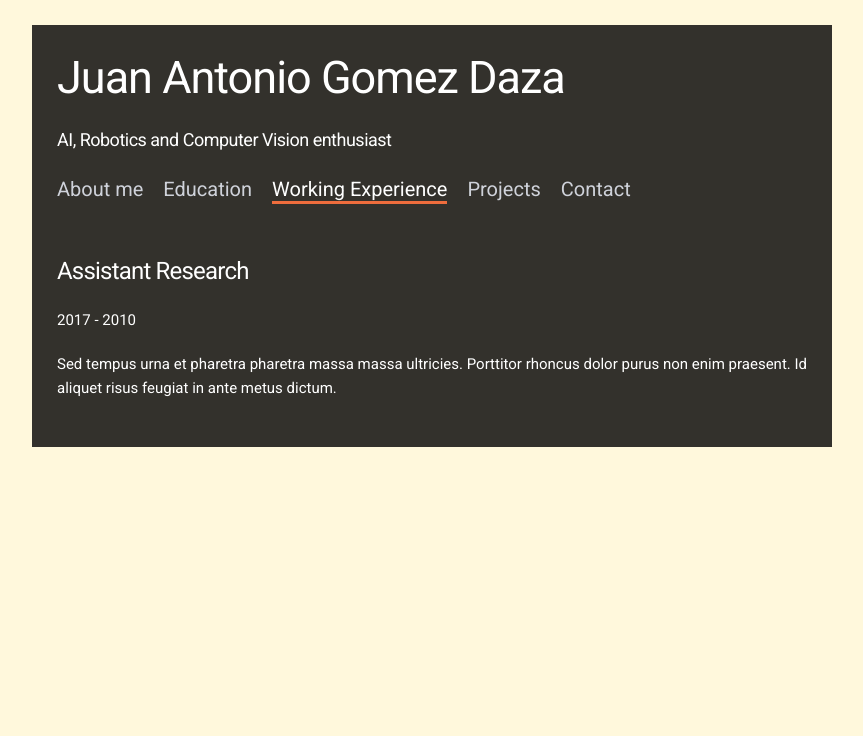
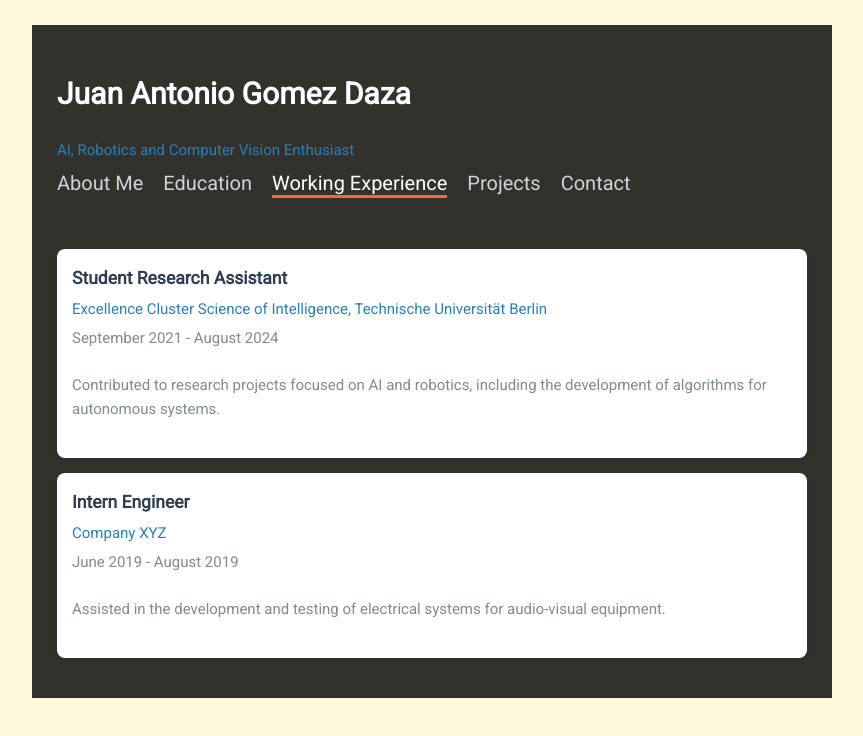
Before and after one commit to juanangd/juanangd.github.io, a plain HTML site: page index.html in a window 1280 px wide. Both pictures are taken after a click on the link "Working Experience". Shown: the whole page, without its empty margins (208-1071 px from the left). Drawn offline with nearby package versions, Linux system fonts and the light colour scheme.

Commit message:
some more changes

```diff
--- a/index.html
+++ b/index.html
@@ -30,19 +30,17 @@
     <header id="header">
       <!--<img src="logo.png">-->
       <h1>Juan Antonio Gomez Daza</h1>
-      <h4>AI, Robotics and Computer Vision enthusiast</h4>
+      <h4>AI, Robotics and Computer Vision Enthusiast</h4>
 
       <!-- Menu link fragment #id should match a div id. Example: <a href="#home"> links to <div id="home"></div>  -->
       <ul class="main-menu">
-        <li><a href="#home">About me</a></li>
+        <li><a href="#home">About Me</a></li>
         <li><a href="#education">Education</a></li>
         <li><a href="#working_exp">Working Experience</a></li>
         <li><a href="#projects">Projects</a></li>
         <li><a href="#contact">Contact</a></li>
       </ul>
     </header>
-
-
 
     <div id="container">
       <div class="inner">
@@ -55,26 +53,47 @@
           </div>
 
           <div id="education" class="content-region hide">
-            <p>
-              CV, Robotics and AI enthusiast seeking a job opportunity. I completed my Master's in Computer Science at the Technical University of Berlin, where I also worked as a Student Research Assistant in the Excellence Cluster Science of Intelligence. I hold a B.Sc. in Sound and Image Engineering (Electrical Engineering) from the University of Malaga. Additionally, I have gained relevant engineering experience through various previous roles.
-            </p>
+            <!--<img src="image.png" alt="TU Berlin Logo" class="education-logo">-->
+            <div class="education-item">
+              <h3>Technische Universität Berlin</h3>
+              <h4>Master of Science - Computer Science</h4>
+              <p>November 2020 - August 2024</p>
+            </div>
+            <div class="education-item">
+              <h3>University of Malaga</h3>
+              <h4>Bachelor of Science - Sound and Image Engineering (Electrical Engineering)</h4>
+              <p>September 2015 - June 2019</p>
+            </div>
           </div>
 
           <div id="projects" class="content-region hide">
+            <h2>Projects</h2>
             <p>
               This is a simple website template published with Github Pages. <a href="https://github.com/zirafa/simple-website-template">Fork this repository</a> to create your own site!
             </p>
           </div>
 
           <div id="working_exp" class="content-region hide">
-            <h3>Assistant Research</h3>
-            <h5>2017 - 2010</h5>
-            <p>
-              Sed tempus urna et pharetra pharetra massa massa ultricies. Porttitor rhoncus dolor purus non enim praesent. Id aliquet risus feugiat in ante metus dictum.
-            </p>
+            <div class="work-item">
+              <h3>Student Research Assistant</h3>
+              <h4>Excellence Cluster Science of Intelligence, Technische Universität Berlin</h4>
+              <p>September 2021 - August 2024</p>
+              <p>
+                Contributed to research projects focused on AI and robotics, including the development of algorithms for autonomous systems.
+              </p>
+            </div>
+            <div class="work-item">
+              <h3>Intern Engineer</h3>
+              <h4>Company XYZ</h4>
+              <p>June 2019 - August 2019</p>
+              <p>
+                Assisted in the development and testing of electrical systems for audio-visual equipment.
+              </p>
+            </div>
           </div>
 
           <div id="contact" class="content-region hide">
+            <h2>Contact</h2>
             <div class="contact-links">
               <a href="mailto:your-email@example.com">
                   <img src="image.png" alt="Email" style="width:50px; height:50px; margin-right: 10px;">
--- a/style.css
+++ b/style.css
@@ -33,31 +33,26 @@ small {
 /**
  * Headings
  */
-h1,
-h2,
-h3,
-h4,
-h5,
-h6 {
-  line-height: 1;
-  text-rendering: optimizeLegibility; /*  voodoo to enable ligatures and kerning | https://developer.mozilla.org/en-US/docs/CSS/text-rendering */
-  margin-top: 0;
-  margin-bottom: 2rem;
-  font-weight: 300;
+ h1, h2 {
+  color: #ffffff;
 }
-h1 { font-size: 4.5rem; line-height: 1.25; letter-spacing: -.1rem; }
-h2 { font-size: 3.0rem; line-height: 1.3;  letter-spacing: -.1rem; }
-h3 { font-size: 2.4rem; line-height: 1.35; letter-spacing: -.08rem; }
-h4 { font-size: 1.8rem; line-height: 1.5;  letter-spacing: -.05rem; }
-h5 { font-size: 1.5rem; line-height: 1.6;  letter-spacing: 0; }
-h6 { font-size: 1.4rem; line-height: 1.6;  letter-spacing: 0; }
 
-/**
- * Paragraphs
- */
+h3 {
+  margin: 0;
+  color: #2c3e50;
+}
+
+h4 {
+  margin: 5px 0;
+  color: #2980b9;
+  font-weight: normal;
+}
+
 p {
   margin: 0 auto 1.5em auto; /* bottom margin for paragraphs */
+  color: #7f8c8d;
 }
+
 p + p {
 
 }
@@ -134,6 +129,15 @@ ul.main-menu li a.active {
   border-bottom-color:#EF6D3D;
 }
 
+
+.education-item, .work-item {
+  background-color: #fff;
+  padding: 15px;
+  margin-bottom: 15px;
+  border-radius: 8px;
+  box-shadow: 0 2px 4px rgba(0, 0, 0, 0.1);
+}
+
 /* Utility classes */
 .hide {
   display:none;
```
